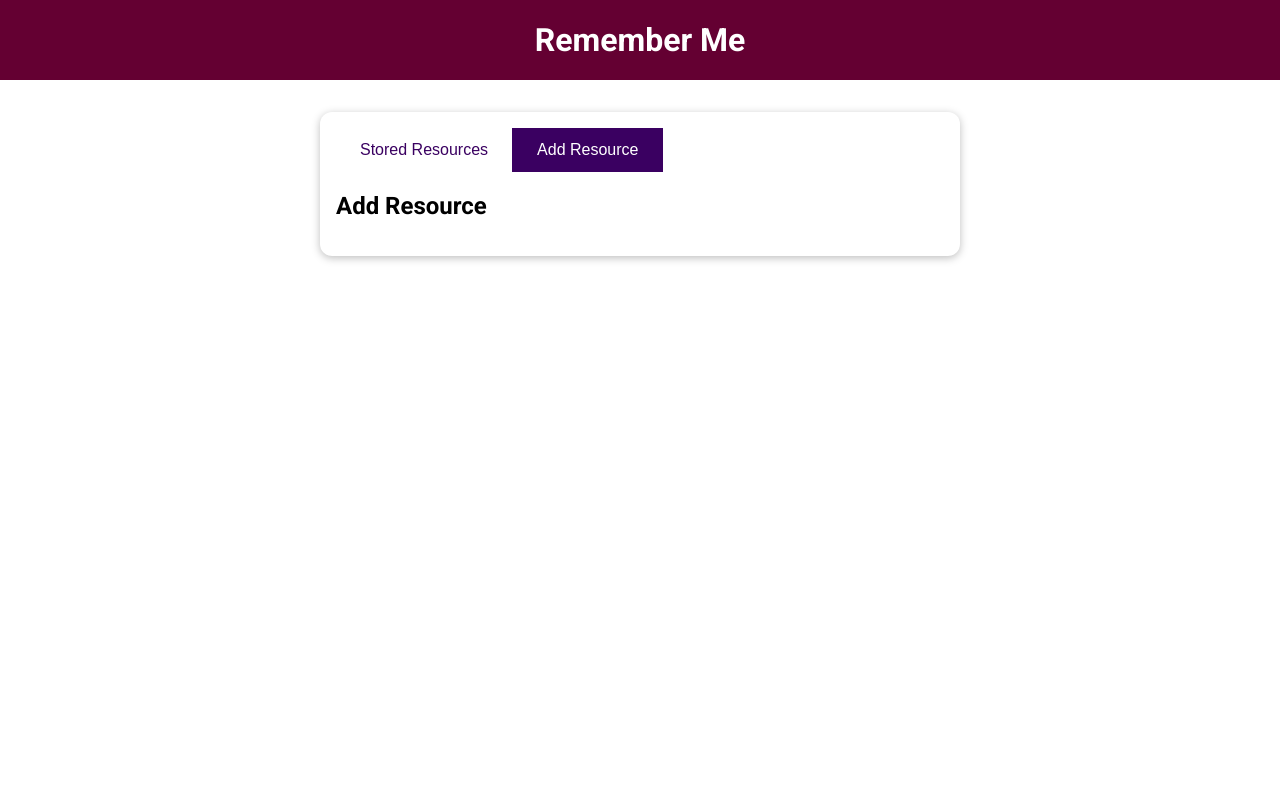
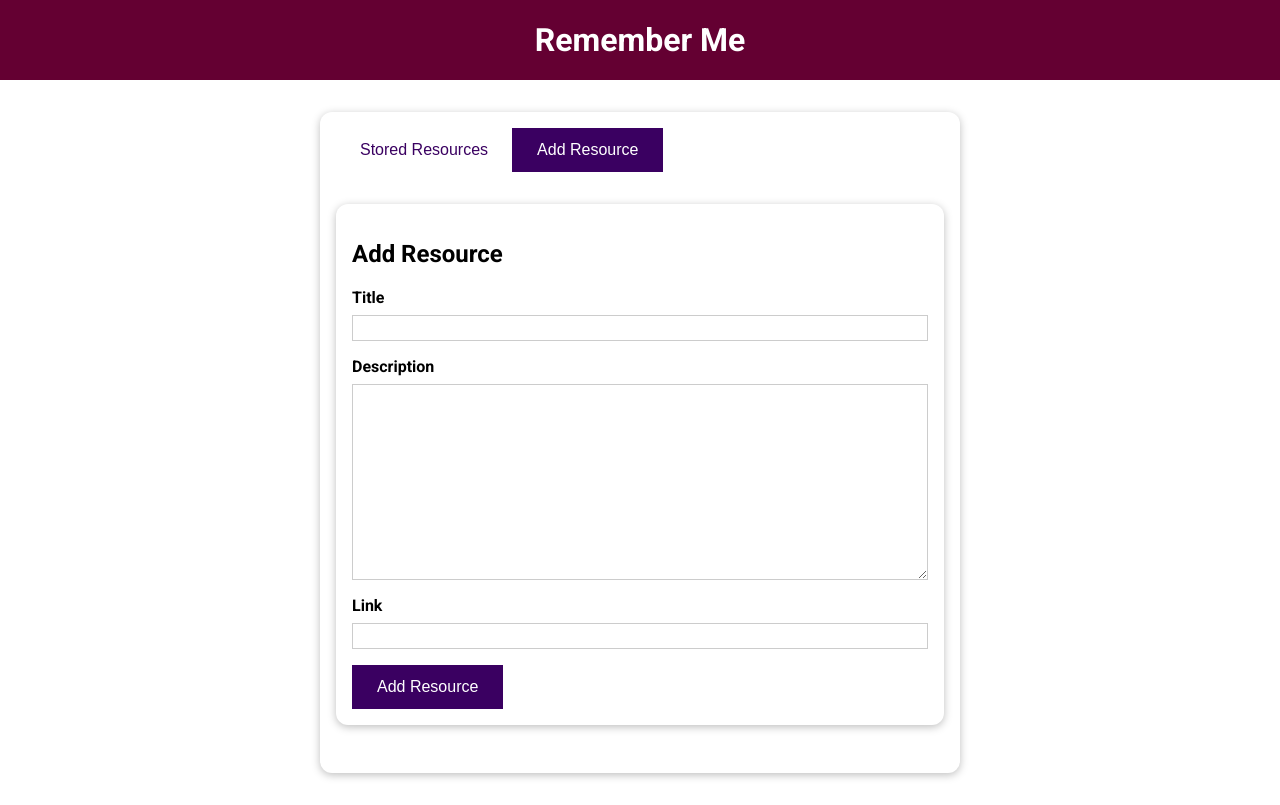
Before and after one commit to tosbaa/Learning-Resources, a Vue app: page / in a window 1280 px wide. Both pictures are taken after a click on the button "Add Resource". Built offline with nearby package versions, Linux system fonts and the light colour scheme.

Commit message:
Added template and style to AddResource component

```diff
--- a/src/components/learning-resource/AddResource.vue
+++ b/src/components/learning-resource/AddResource.vue
@@ -1,3 +1,55 @@
 <template>
-  <h2>Add Resource</h2>
+  <base-card>
+    <h2>Add Resource</h2>
+    <form>
+      <div class="form-control">
+        <label for="title">Title</label>
+        <input type="text" name="title" id="title" />
+      </div>
+      <div class="form-control">
+        <label for="description">Description</label>
+        <textarea
+          name="description"
+          id="description"
+          cols="30"
+          rows="10"
+        ></textarea>
+      </div>
+      <div class="form-control">
+        <label for="link">Link</label>
+        <input type="url" name="link" id="link" />
+      </div>
+      <base-button type="submit">Add Resource</base-button>
+    </form>
+  </base-card>
 </template>
+
+
+
+<style scoped>
+label {
+  font-weight: bold;
+  display: block;
+  margin-bottom: 0.5rem;
+}
+
+input,
+textarea {
+  display: block;
+  width: 100%;
+  font: inherit;
+  padding: 0.15rem;
+  border: 1px solid #ccc;
+}
+
+input:focus,
+textarea:focus {
+  outline: none;
+  border-color: #3a0061;
+  background-color: #f7ebff;
+}
+
+.form-control {
+  margin: 1rem 0;
+}
+</style>
```
